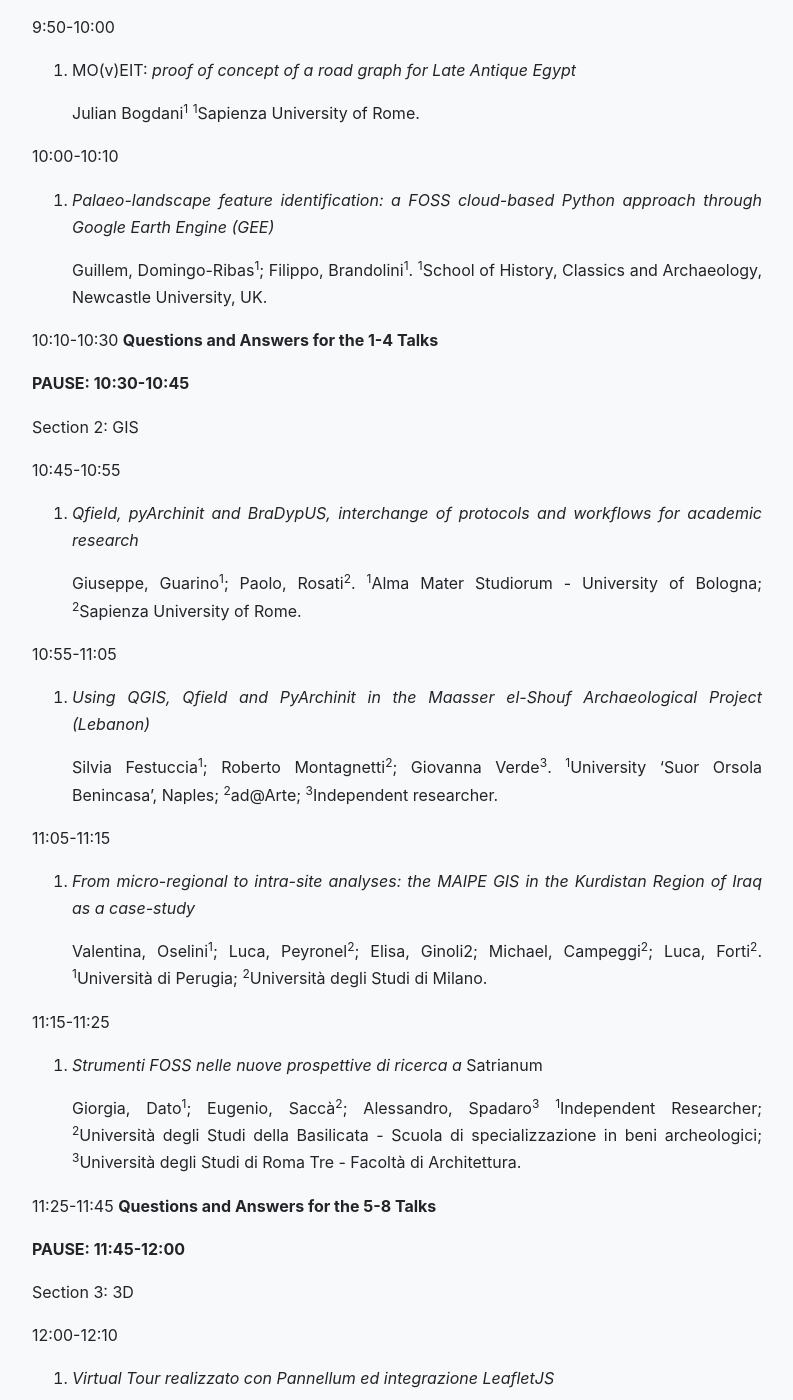
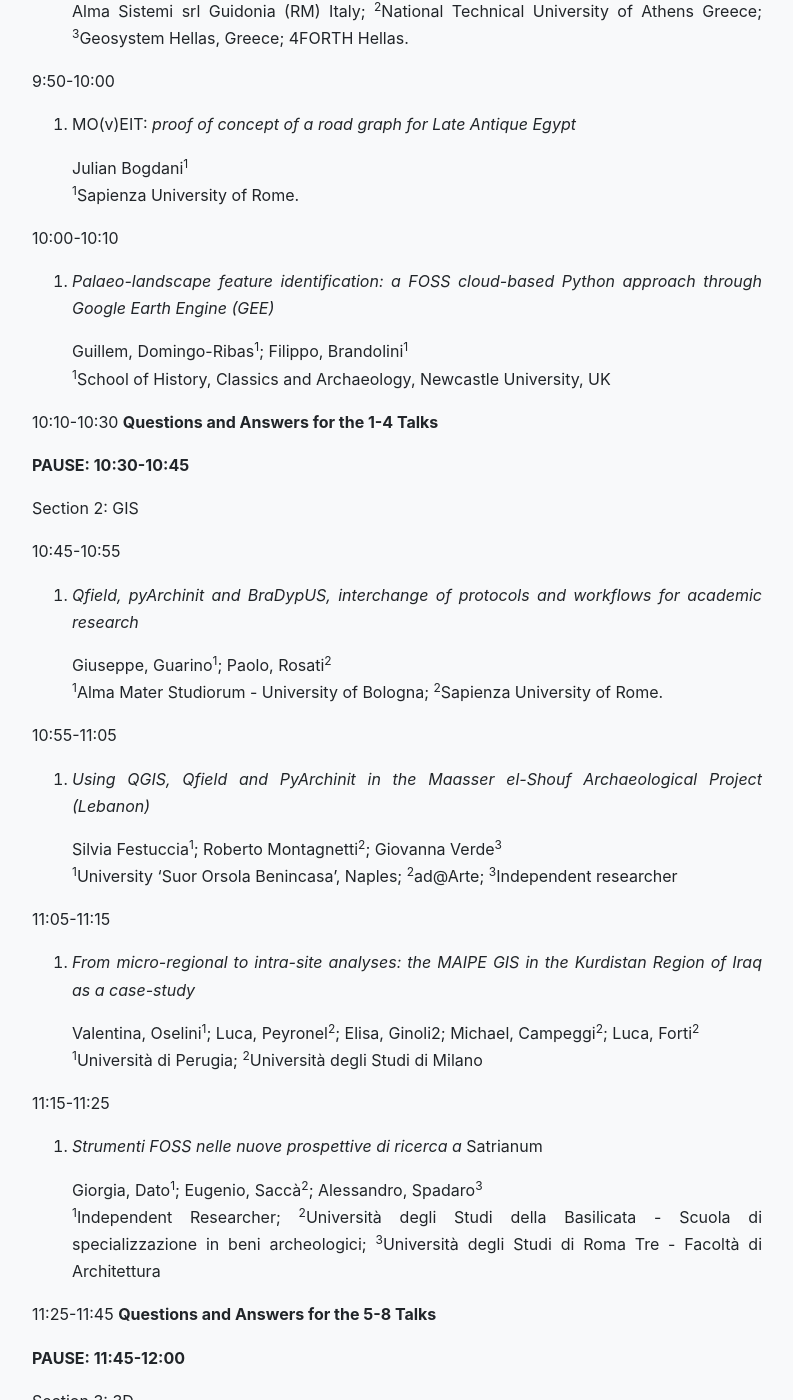
Before and after one commit to archeofoss/2021, a Jekyll site: the page built from programme.md, in a window 1280 px wide and 1400 px high, scrolled down 1026 px. Shown: the whole window, without its empty margins (243-1036 px from the left). Built offline with Jekyll 4.4.1, drawn with Linux system fonts in a browser that asks for light colours; nearby versions of some CDN libraries; some of the changed text lies outside the part shown.

```diff
--- a/programme.md
+++ b/programme.md
@@ -21,7 +21,7 @@ Section 1: GIS
 
 1. _Open Source GIS for Colosseum study and management_
 
-   Elisa, Cella<sup>1</sup>; Fabio, Fumagalli<sup>2</sup>; Pietro, Giannini<sup>3</sup>; Silvia Impinna<sup>3</sup>; Francesco, Laddaga<sup>3</sup>; Barbara, Nazzaro<sup>1</sup>; Federica, Rinaldi<sup>1</sup>; Jacopo, Russo<sup>3</sup>; Emiliano, Tondi<sup>3</sup>; Martina Almonte<sup>1</sup>; Simona Morretta<sup>4</sup>.
+   Elisa, Cella<sup>1</sup>; Fabio, Fumagalli<sup>2</sup>; Pietro, Giannini<sup>3</sup>; Silvia Impinna<sup>3</sup>; Francesco, Laddaga<sup>3</sup>; Barbara, Nazzaro<sup>1</sup>; Federica, Rinaldi<sup>1</sup>; Jacopo, Russo<sup>3</sup>; Emiliano, Tondi<sup>3</sup>; Martina Almonte<sup>1</sup>; Simona Morretta<sup>4</sup>
    <sup>1</sup>Parco archeologico del Colosseo, <sup>2</sup>Freelance, <sup>3</sup>Poleis scarl, <sup>4</sup>Soprintendenza Speciale Archeologia Belle Arti e Paesaggio di Roma.
 
 9:40-9:50
@@ -29,7 +29,8 @@ Section 1: GIS
 2. _An open source platform addressing structural stability risk assessment in historical centers_
 
    Renzo, Carlucci<sup>1</sup>; Charilaos, Maniatakis<sup>2</sup>; Philip, Fayad1; Andrea, Di Iorio<sup>1</sup>; Nikolaus, Sketakis<sup>1</sup>; Costantine, Spyrakos<sup>2</sup>; Haris, Saroglou<sup>2</sup>; Alessio, Di Iorio<sup>1</sup>; Alexandros, Paraskeuas<sup>3</sup>; Nikos, Papadopoulos<sup>4</sup>.
-   <sup>1</sup>Alma Sistemi srl Guidonia (RM) Italy; <sup>2</sup>National Technical University of Athens Greece; <sup>3</sup>Geosystem Hellas, Greece; 4FORTH Hellas.
+   <sup>1</sup>
+   Alma Sistemi srl Guidonia (RM) Italy; <sup>2</sup>National Technical University of Athens Greece; <sup>3</sup>Geosystem Hellas, Greece; 4FORTH Hellas.
 
 9:50-10:00
 
@@ -42,8 +43,8 @@ Section 1: GIS
 
 4. _Palaeo-landscape feature identification: a FOSS cloud-based Python approach through Google Earth Engine (GEE)_
 
-   Guillem, Domingo-Ribas<sup>1</sup>; Filippo, Brandolini<sup>1</sup>.
-   <sup>1</sup>School of History, Classics and Archaeology, Newcastle University, UK.
+   Guillem, Domingo-Ribas<sup>1</sup>; Filippo, Brandolini<sup>1</sup>
+   <sup>1</sup>School of History, Classics and Archaeology, Newcastle University, UK
 
 10:10-10:30
 **Questions and Answers for the 1-4 Talks**
@@ -56,29 +57,29 @@ Section 2: GIS
 
 5. _Qfield, pyArchinit and BraDypUS, interchange of protocols and workflows for academic research_
 
-   Giuseppe, Guarino<sup>1</sup>; Paolo, Rosati<sup>2</sup>.
+   Giuseppe, Guarino<sup>1</sup>; Paolo, Rosati<sup>2</sup>
    <sup>1</sup>Alma Mater Studiorum - University of Bologna; <sup>2</sup>Sapienza University of Rome.
 
 10:55-11:05
 
 6. _Using QGIS, Qfield and PyArchinit in the Maasser el-Shouf Archaeological Project (Lebanon)_
 
-   Silvia Festuccia<sup>1</sup>; Roberto Montagnetti<sup>2</sup>; Giovanna Verde<sup>3</sup>.
-   <sup>1</sup>University 'Suor Orsola Benincasa', Naples; <sup>2</sup>ad@Arte; <sup>3</sup>Independent researcher.
+   Silvia Festuccia<sup>1</sup>; Roberto Montagnetti<sup>2</sup>; Giovanna Verde<sup>3</sup>
+   <sup>1</sup>University 'Suor Orsola Benincasa', Naples; <sup>2</sup>ad@Arte; <sup>3</sup>Independent researcher
 
 11:05-11:15
 
 7. _From micro-regional to intra-site analyses: the MAIPE GIS in the Kurdistan Region of Iraq as a case-study_
 
-   Valentina, Oselini<sup>1</sup>; Luca, Peyronel<sup>2</sup>; Elisa, Ginoli2; Michael, Campeggi<sup>2</sup>; Luca, Forti<sup>2</sup>.
-   <sup>1</sup>Università di Perugia; <sup>2</sup>Università degli Studi di Milano.
+   Valentina, Oselini<sup>1</sup>; Luca, Peyronel<sup>2</sup>; Elisa, Ginoli2; Michael, Campeggi<sup>2</sup>; Luca, Forti<sup>2</sup>
+   <sup>1</sup>Università di Perugia; <sup>2</sup>Università degli Studi di Milano
 
 11:15-11:25
 
 8. _Strumenti FOSS nelle nuove prospettive di ricerca a_ Satrianum
 
    Giorgia, Dato<sup>1</sup>; Eugenio, Saccà<sup>2</sup>; Alessandro, Spadaro<sup>3</sup>
-   <sup>1</sup>Independent Researcher; <sup>2</sup>Università degli Studi della Basilicata - Scuola di specializzazione in beni archeologici; <sup>3</sup>Università degli Studi di Roma Tre - Facoltà di Architettura.
+   <sup>1</sup>Independent Researcher; <sup>2</sup>Università degli Studi della Basilicata - Scuola di specializzazione in beni archeologici; <sup>3</sup>Università degli Studi di Roma Tre - Facoltà di Architettura
 
 11:25-11:45
 **Questions and Answers for the 5-8 Talks**
@@ -91,29 +92,29 @@ Section 3: 3D
 
 9. _Virtual Tour realizzato con Pannellum ed integrazione LeafletJS_
 
-   Martina, Frau<sup>1</sup>; Valerio, De Luca<sup>1</sup>.
-   <sup>1</sup>Una Quantum inc.
+   Martina, Frau<sup>1</sup>; Valerio, De Luca<sup>1</sup>
+   <sup>1</sup>Una Quantum inc
 
 12:10-12:20
 
 10. _The Roman Villa of l'Albir (Alicante, Spain). The use of Blender and the Extended Matrix in the virtual recreation_
 
-    Jaime, Molina<sup>1</sup>; Carolina, Frías<sup>1</sup>; Javier, Muñoz<sup>1</sup>; Laia, Fabregat<sup>1</sup>; Alejandro, Martín<sup>1</sup>; Daniel, Tejerina<sup>1</sup>.
-    <sup>1</sup>University of Alicante.
+    Jaime, Molina<sup>1</sup>; Carolina, Frías<sup>1</sup>; Javier, Muñoz<sup>1</sup>; Laia, Fabregat<sup>1</sup>; Alejandro, Martín<sup>1</sup>; Daniel, Tejerina<sup>1</sup>
+    <sup>1</sup>University of Alicante
 
 12:20-12:30
 
 11. _Modeling and Animations for the Ancient Maya Site of Pacbitun, Belize_
 
-    Sheldon, Skaggs<sup>1</sup><sup>,</sup><sup>2</sup>; Hadja, Jalloh<sup>1</sup>; George, Micheletti<sup>3</sup>; Terry, Powis<sup>4</sup>.
+    Sheldon, Skaggs<sup>1</sup><sup>,</sup><sup>2</sup>; Hadja, Jalloh<sup>1</sup>; George, Micheletti<sup>3</sup>; Terry, Powis<sup>4</sup>
     <sup>1</sup>Bronx Community College; <sup>2</sup>CUNY; <sup>3</sup>University of Central Florida; <sup>4</sup>Kennesaw State University
 
 12:30-12:40
 
 12. _Combination of standardised methods to create a detailed source-based reconstruction of the Tepidarium at L’Alcudia de Elche, Alicante, Spain_
 
-        Cristina, Gonzalez-Esteban<sup>1</sup>.
-        <sup>1</sup>University of Southampton.
+    Cristina, Gonzalez-Esteban<sup>1</sup>
+     <sup>1</sup>University of Southampton
 
 12:40-13:00
 **Questions and Answers for the 9-12 Talks**
@@ -127,20 +128,20 @@ Section 4: General
 13. _Using programming environments for academic research and writing_
 
     Morgan Lemmer-Webber<sup>1</sup><sup>,</sup><sup>2</sup>
-    <sup>1</sup>Independent Scholar; <sup>2</sup>University of Wisconsin, Madison (PhD conferred May 2021).
+    <sup>1</sup>Independent Scholar; <sup>2</sup>University of Wisconsin, Madison (PhD conferred May 2021)
 
 14:10-14:20
 
 14. re3dragon – _The archaeological FLOS REsearch REsource REgistry and API for Data Dragons_
 
-    Florian Thiery<sup>1</sup>; Allard Mees<sup>1</sup>.
-    <sup>1</sup>Römisch-Germanisches Zentralmuseum, Mainz, Germany.
+    Florian Thiery<sup>1</sup>; Allard Mees<sup>1</sup>
+    <sup>1</sup>Römisch-Germanisches Zentralmuseum, Mainz, Germany
 
 14:20-14:30
 
 15. _Epigraphic Database Rome (EDR) towards relational openness: development of the JSON format_
 
-    Silvia, Orlandi<sup>1</sup>; Saverio Giulio, Malatesta<sup>2</sup>; Lanfranco, Fabriani<sup>2</sup>.
+    Silvia, Orlandi<sup>1</sup>; Saverio Giulio, Malatesta<sup>2</sup>; Lanfranco, Fabriani<sup>2</sup>
     <sup>1</sup>Dipartimento di Scienze dell'Antichità - Sapienza Università di Roma; <sup>2</sup>Centro interdipartimentale di ricerca DigiLab - Sapienza Università di Roma
 
 14:30-14:45
```
